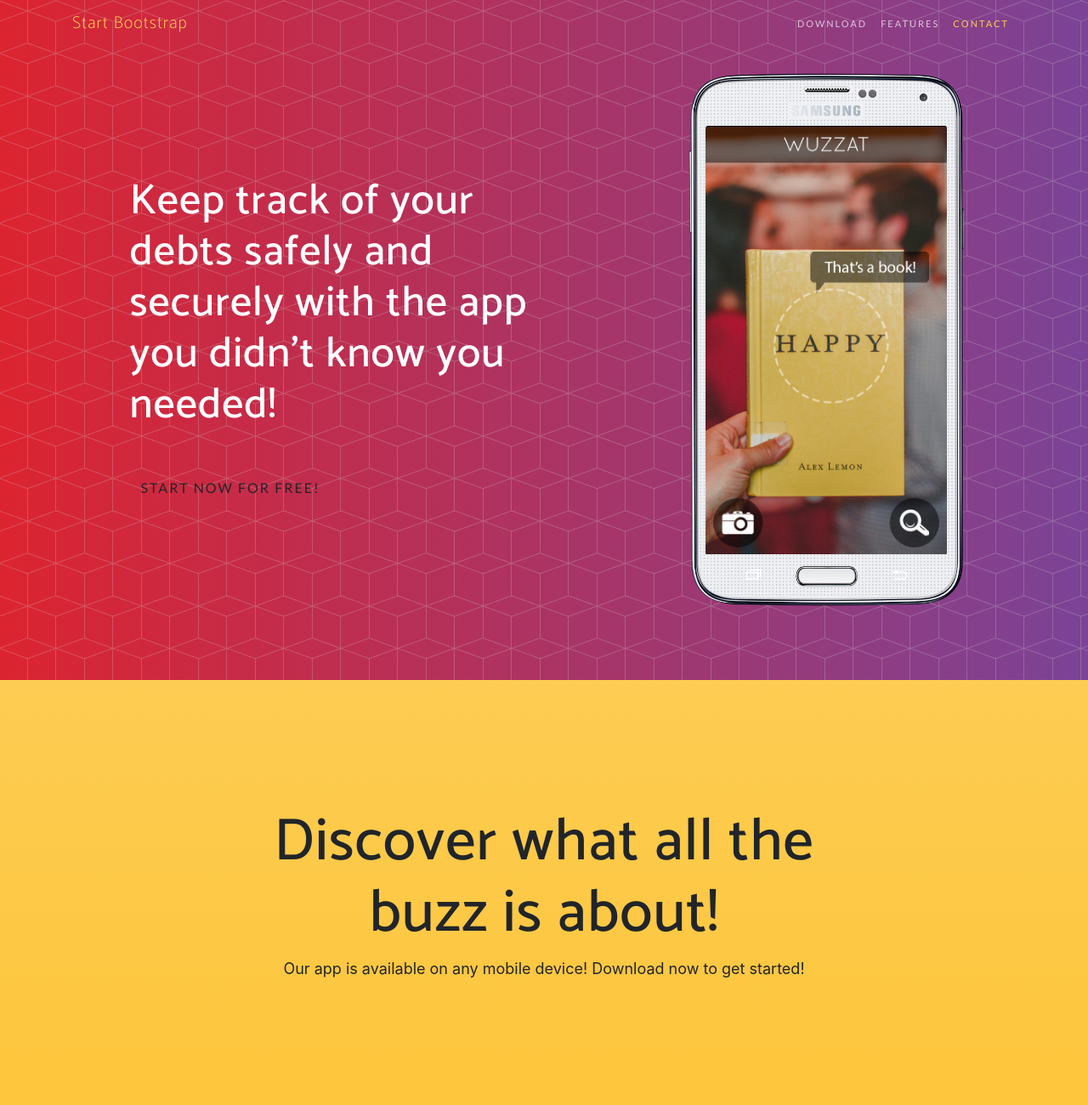
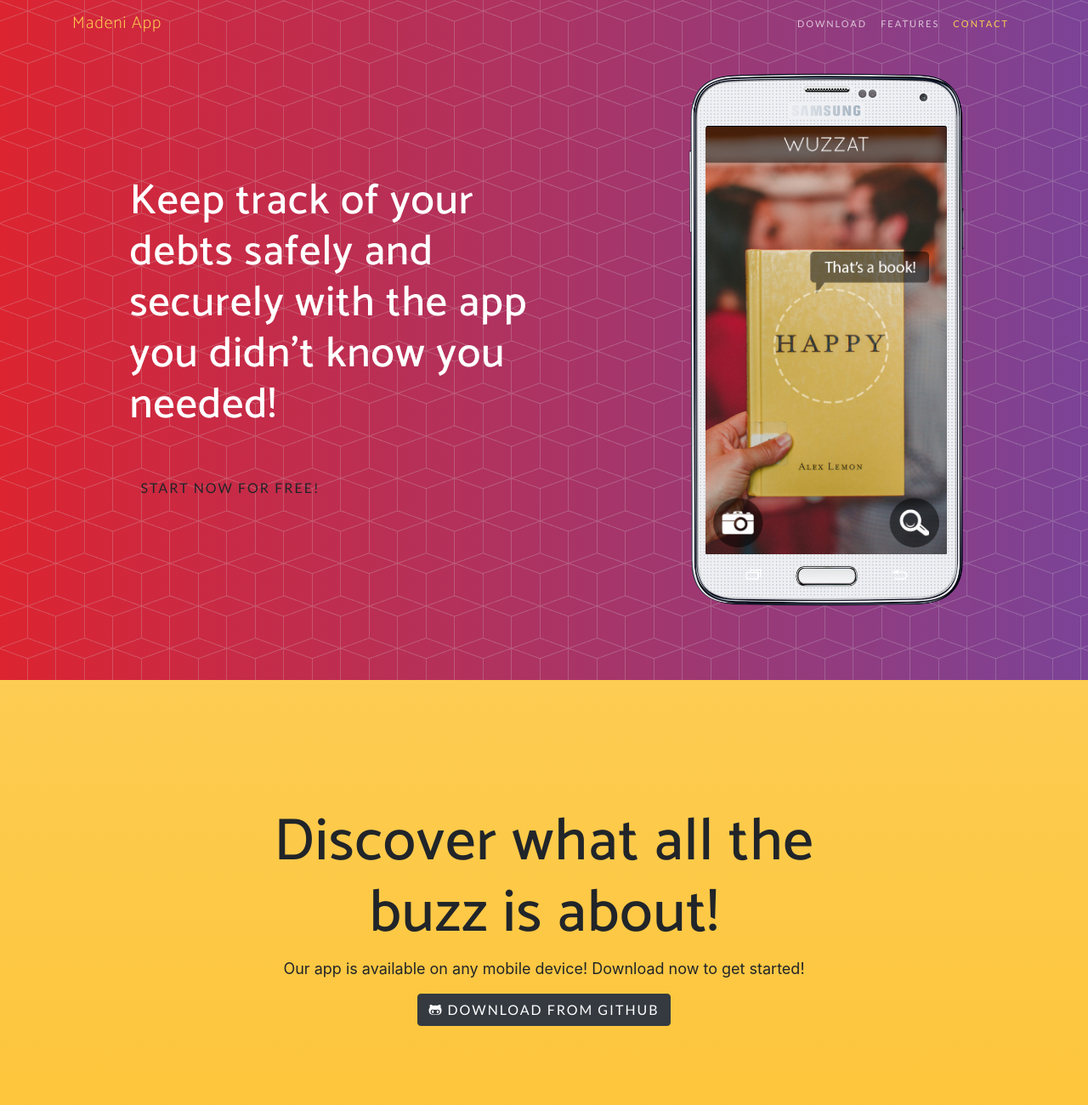
Before and after one commit to ndiritumichael/madeni-android, a website with bundled scripts: page index.html in a window 1280 px wide. Shown: the top 1300 px of the page at 85% size. Built offline with nearby package versions, Linux system fonts and the light colour scheme; a web font is replaced by a local one.

Commit message:
Update download links

```diff
--- a/index.html
+++ b/index.html
@@ -33,7 +33,7 @@
   <!-- Navigation -->
   <nav class="navbar navbar-expand-lg navbar-light fixed-top" id="mainNav">
     <div class="container">
-      <a class="navbar-brand js-scroll-trigger" href="#page-top">Start Bootstrap</a>
+      <a class="navbar-brand js-scroll-trigger" href="#page-top">Madeni App</a>
       <button class="navbar-toggler navbar-toggler-right" type="button" data-toggle="collapse" data-target="#navbarResponsive" aria-controls="navbarResponsive" aria-expanded="false" aria-label="Toggle navigation">
         Menu
         <i class="fas fa-bars"></i>
@@ -93,7 +93,9 @@
               <a class="badge-link" href="#"><img src="img/google-play-badge.svg" alt=""></a>
               <a class="badge-link" href="#"><img src="img/app-store-badge.svg" alt=""></a>
             -->
-            <a class="badge-link" href="#"></a>
+            <a class="btn btn-dark" href="#">
+              <i class="fab fa-github-alt" style="color:white;"></i>
+              Download from GitHub</a>
           </div>
         </div>
       </div>
```
